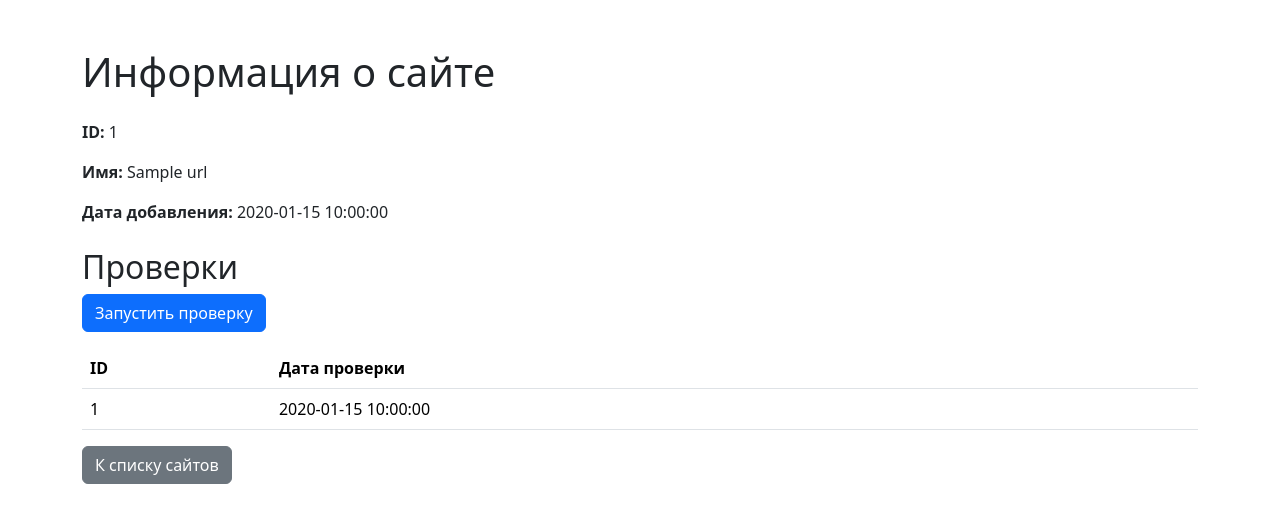
After one commit to Chawku/python-project-83, a Flask app: page /urls/1 in a window 1280 px wide. The commit adds this page. Shown: the top 523 px of the page. Run offline with Flask 3, Linux system fonts and the light colour scheme; a database or web service that is not in the repository returns one stand-in record (values such as "Sample title"); some libraries are stand-ins or nearby versions.

Commit message:
add files

```diff
--- a/page_analyzer/app.py
+++ b/page_analyzer/app.py
@@ -1,36 +1,103 @@
 import os
-import psycopg2
 from flask import Flask, render_template, request, redirect, flash, url_for
 from dotenv import load_dotenv
+import psycopg2
+from datetime import datetime
+from urllib.parse import urlparse
 
 load_dotenv()
-
-DATABASE_URL = os.getenv('DATABASE_URL')
-connection = psycopg2.connect(DATABASE_URL)
 
 app = Flask(__name__)
 app.config['SECRET_KEY'] = os.getenv('SECRET_KEY')
 
+DATABASE_URL = os.getenv('DATABASE_URL')
+
 def get_db_connection():
     return psycopg2.connect(DATABASE_URL)
 
-@app.route('/', methods=['GET', 'POST'])
+@app.route('/')
 def index():
-    if request.method == 'POST':
-        url = request.form.get('url')
+    return render_template('index.html')
 
-        try:
-            conn = get_db_connection()
-            with conn.cursor() as cursor:
-                cursor.execute("INSERT INTO urls (name, created_at) VALUES (%s, NOW())", (url,))
-            conn.commit()
-        except Exception as e:
-            flash(f'Ошибка при добавлении URL: {str(e)}', 'danger')
-            return render_template('index.html')
-        finally:
-            conn.close()
+@app.route('/urls', methods=['GET'])
+def list_urls():
+    conn = get_db_connection()
+    with conn.cursor() as cursor:
+        cursor.execute("""
+            SELECT urls.id, urls.name, MAX(url_checks.created_at) AS last_check
+            FROM urls
+            LEFT JOIN url_checks ON urls.id = url_checks.url_id
+            GROUP BY urls.id
+            ORDER BY urls.id DESC;
+        """)
+        urls = cursor.fetchall()
+    conn.close()
+    return render_template('urls.html', urls=urls)
 
-        flash('URL успешно добавлен', 'success')
-        return redirect(url_for('index'))
+@app.route('/urls', methods=['POST'])
+def create_url():
+    url = request.form.get('url')
+    parsed_url = urlparse(url)
+    normalized_url = f'{parsed_url.scheme}://{parsed_url.netloc}'
 
-    return render_template('index.html')
+    if not url or len(normalized_url) > 255:
+        flash('Некорректный URL', 'danger')
+        return render_template('index.html'), 422
+
+    conn = get_db_connection()
+    with conn.cursor() as cursor:
+        # Проверка, существует ли уже такой URL
+        cursor.execute("SELECT id FROM urls WHERE name = %s", (normalized_url,))
+        existing_url = cursor.fetchone()
+
+        if existing_url:
+            flash('URL уже существует', 'info')
+            url_id = existing_url[0]
+        else:
+            # Добавление нового URL
+            cursor.execute(
+                "INSERT INTO urls (name, created_at) VALUES (%s, %s) RETURNING id",
+                (normalized_url, datetime.now())
+            )
+            url_id = cursor.fetchone()[0]
+            flash('URL успешно добавлен', 'success')
+
+    conn.commit()
+    conn.close()
+    return redirect(url_for('show_url', id=url_id))
+
+@app.route('/urls/<int:id>')
+def show_url(id):
+    conn = get_db_connection()
+    with conn.cursor() as cursor:
+        # Получение информации о сайте
+        cursor.execute("SELECT id, name, created_at FROM urls WHERE id = %s", (id,))
+        url = cursor.fetchone()
+
+        # Получение проверок для данного сайта
+        cursor.execute("SELECT id, created_at FROM url_checks WHERE url_id = %s ORDER BY created_at DESC", (id,))
+        checks = cursor.fetchall()
+    conn.close()
+    return render_template('url.html', url=url, checks=checks)
+
+@app.route('/urls/<int:id>/checks', methods=['POST'])
+def create_check(id):
+    try:
+        conn = get_db_connection()
+        with conn.cursor() as cursor:
+            # Вставка новой проверки в таблицу url_checks
+            cursor.execute(
+                "INSERT INTO url_checks (url_id, created_at) VALUES (%s, %s)",
+                (id, datetime.now())
+            )
+        conn.commit()
+        flash('Проверка была успешно добавлена', 'success')
+    except Exception as e:
+        flash(f'Ошибка при создании проверки: {str(e)}', 'danger')
+    finally:
+        conn.close()
+
+    return redirect(url_for('show_url', id=id))
+
+if __name__ == '__main__':
+    app.run(debug=True)
--- /dev/null
+++ b/page_analyzer/templates/url.html
@@ -0,0 +1,47 @@
+<!-- templates/url.html -->
+<!doctype html>
+<html lang="ru">
+<head>
+    <meta charset="UTF-8">
+    <meta name="viewport" content="width=device-width, initial-scale=1.0">
+    <title>Информация о сайте - Анализатор страниц</title>
+    <link href="https://cdn.jsdelivr.net/npm/bootstrap@5.3.3/dist/css/bootstrap.min.css" rel="stylesheet" integrity="sha384-QWTKZyjpPEjISv5WaRU9OFeRpok6YctnYmDr5pNlyT2bRjXh0JMhjY6hW+ALEwIH" crossorigin="anonymous">
+</head>
+<body>
+    <div class="container mt-5">
+        <h1 class="mb-4">Информация о сайте</h1>
+
+        <div class="mb-4">
+            <p><strong>ID:</strong> {{ url[0] }}</p>
+            <p><strong>Имя:</strong> {{ url[1] }}</p>
+            <p><strong>Дата добавления:</strong> {{ url[2] }}</p>
+        </div>
+
+        <h2>Проверки</h2>
+        <form action="{{ url_for('create_check', id=url[0]) }}" method="post">
+            <button type="submit" class="btn btn-primary mb-3">Запустить проверку</button>
+        </form>
+
+        <table class="table" data-test="checks">
+            <thead>
+                <tr>
+                    <th>ID</th>
+                    <th>Дата проверки</th>
+                </tr>
+            </thead>
+            <tbody>
+                {% for check in checks %}
+                <tr>
+                    <td>{{ check[0] }}</td>
+                    <td>{{ check[1] }}</td>
+                </tr>
+                {% endfor %}
+            </tbody>
+        </table>
+
+        <a href="{{ url_for('list_urls') }}" class="btn btn-secondary">К списку сайтов</a>
+    </div>
+
+    <script src="https://cdn.jsdelivr.net/npm/bootstrap@5.3.3/dist/js/bootstrap.bundle.min.js" integrity="sha384-YvpcrYf0tY3lHB60NNkmXc5s9fDVZLESaAA55NDzOxhy9GkcIdslK1eN7N6jIeHz" crossorigin="anonymous"></script>
+</body>
+</html>
```
Also changed, not shown: database.sql (+10 -0 lines), page_analyzer/templates/index.html (+29 -7 lines), page_analyzer/templates/urls.html (added), 1 other file.
